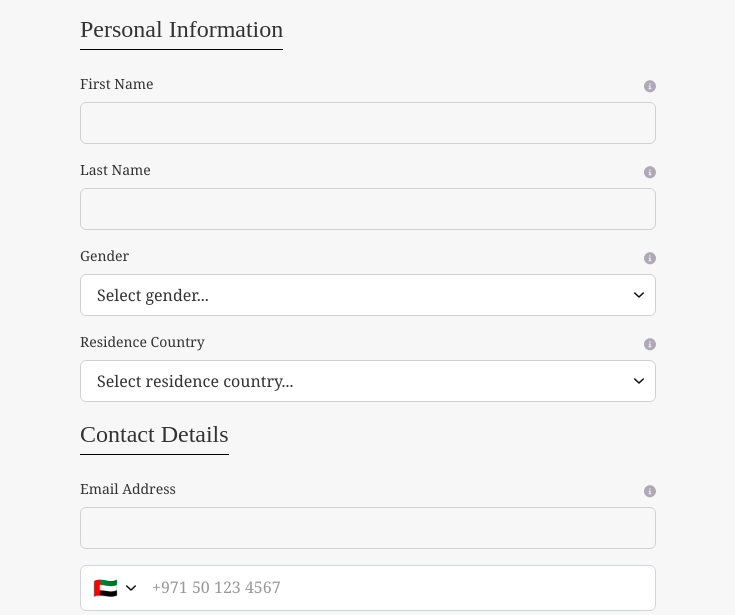
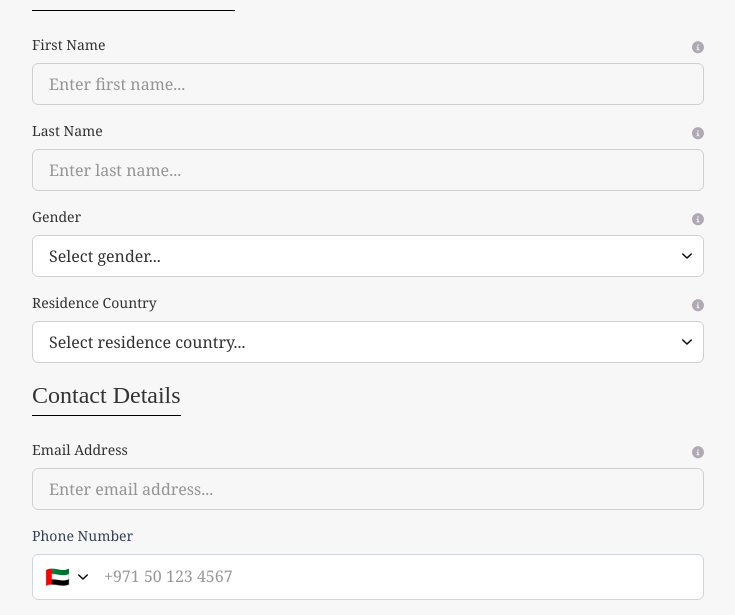
Before and after one commit to irishabhyadav90/MultiStepRegForm, a React (Vite) app: page / in a window 1280 px wide. Shown: the part 154-769 px from the top of the page, without its empty margins (272-1007 px from the left). Built offline with nearby package versions, Linux system fonts and the light colour scheme; a web font is replaced by a local one.

Commit message:
feat: Refine multiform stepper (#9)

```diff
--- a/src/App.tsx
+++ b/src/App.tsx
@@ -3,13 +3,14 @@ import reactLogo from './assets/react.svg';
 import viteLogo from '/vite.svg';
 import RegistrationForm from './components/registration/steps/PersonalInfoStep';
 import './App.css';
+import MultiStepForm from './components/registration/MultiStepForm';
 
 function App() {
 	const [count, setCount] = useState(0);
 
 	return (
 		<>
-		 <RegistrationForm />
+		 <MultiStepForm />
 		</>
 	);
 }
--- a/src/components/common/Checkbox/Checkbox.tsx
+++ b/src/components/common/Checkbox/Checkbox.tsx
@@ -5,7 +5,7 @@ import {
   checkedVisualStyles,
   uncheckedVisualStyles,
   errorVisualStyles,
-  checkmarkSvg,
+  CheckmarkSvg,
   labelTextStyles,
   errorMessageStyles,
 } from './checkboxStyles';
@@ -29,6 +29,7 @@ const Checkbox: React.FC<CheckboxProps> = ({
     ${error ? errorVisualStyles : ''}
   `;
 
+  console.log("props", props)
   return (
     <div className={`flex items-start mb-4 ${className || ''}`}>
       <div className="relative flex items-center h-5 mr-3">
@@ -46,7 +47,7 @@ const Checkbox: React.FC<CheckboxProps> = ({
             boxShadow: !props.checked && !error ? 'inset 0 0 0 1px var(--color-wynn-border)' : 'none',
           }}
         >
-          {props.checked && checkmarkSvg}
+          {CheckmarkSvg}
         </div>
       </div>
       <label htmlFor={id} className={`flex-grow ${labelTextStyles}`} style={{ color: 'var(--color-wynn-text-dark)' }}>
--- a/src/components/common/Checkbox/checkboxStyles.tsx
+++ b/src/components/common/Checkbox/checkboxStyles.tsx
@@ -8,7 +8,8 @@ export const checkedVisualStyles = 'bg-[var(--color-primary)] border-[var(--colo
 export const uncheckedVisualStyles = 'bg-white border-[var(--color-wynn-border)]';
 export const errorVisualStyles = 'border-[var(--color-wynn-error)]';
 
-export const checkmarkSvg = (
+/* Todo: Move this to svg folder */
+export const CheckmarkSvg = (
   <svg
     className="w-4 h-4 text-white"
     fill="none"
--- a/src/components/common/PhoneDropdown/PhoneDropdown.tsx
+++ b/src/components/common/PhoneDropdown/PhoneDropdown.tsx
@@ -2,7 +2,7 @@ import { useState } from "react";
 import clsx from "clsx";
 import Input from "../Input";
 import DropdownIcon from "../../svg/Dropdown";
-import { BUTTONS } from "@/constants/appTexts";
+import { FORM_LABELS } from "@/constants/appTexts";
 
 interface Country {
   name: string;
@@ -12,6 +12,13 @@ interface Country {
   format: string;
 }
 
+interface PhoneInputProps {
+  value: string;
+  onChange: (value: string) => void;
+  error?: string;
+}
+
+/* Todo: Add more countries and move this to utils */
 const countries: Country[] = [
   { name: "UAE", code: "AE", dialCode: "+971", flag: "🇦🇪", format: "50 123 4567" },
   { name: "Albania", code: "AL", dialCode: "+355", flag: "🇦🇱", format: "69 123 4567" },
@@ -21,21 +28,26 @@ const countries: Country[] = [
   { name: "Argentina", code: "AR", dialCode: "+54", flag: "🇦🇷", format: "9 11 1234 5678" },
 ];
 
-const PhoneInput = () => {
+const PhoneInput = ({ value, onChange, error }: PhoneInputProps) => {
   const [selectedCountry, setSelectedCountry] = useState<Country>(countries[0]);
   const [isOpen, setIsOpen] = useState(false);
   const [search, setSearch] = useState("");
-  const [phone, setPhone] = useState("");
+  const [phone, setPhone] = useState(value);
   const [placeholder, setPlaceholder] = useState(`${countries[0].dialCode} ${countries[0].format}`);
 
   const filteredCountries = countries.filter((country) =>
     country.name.toLowerCase().includes(search.toLowerCase())
   );
+  const handlePhoneChange = (e: React.ChangeEvent<HTMLInputElement>) => {
+    const newValue = e.target.value;
+    setPhone(newValue);
+    onChange(newValue); // This will update the form state
+  };
 
   return (
     <div className="w-full max-w-2xl mx-auto mt-4">
       <label className="block mb-2 text-sm font-medium text-gray-700 text-left">
-       {BUTTONS.PHONE}
+       {FORM_LABELS.PHONE_NUMBER}
       </label>
       <div className="flex items-center border border-gray-300 rounded-md px-3 py-2 bg-white relative">
         <div
@@ -45,12 +57,13 @@ const PhoneInput = () => {
           <span className="text-xl mr-2">{selectedCountry.flag}</span>
           <DropdownIcon/>
         </div>
+        { /* Todo: Check if we could replace this with Input component */}
         <input
           type="text"
           className="ml-2 outline-none w-full"
           placeholder={placeholder}
           value={phone}
-          onChange={(e) => setPhone(e.target.value)}
+          onChange={handlePhoneChange}
         />
 
         {isOpen && (
--- a/src/components/layout/Registration.tsx
+++ b/src/components/layout/Registration.tsx
@@ -16,8 +16,8 @@ type RegistrationLayoutProps = {
 
 const RegistrationLayout: React.FC<RegistrationLayoutProps> = ({ step, title, subtitle, showButtons = true, children, onPrev, onNext }) => {
   return (
-    <div className="min-h-screen flex flex-col items-center justify-center font-serif">
-      <div className="w-full max-w-2xl mx-auto px-4">
+    <div className="min-h-screen flex flex-col items-center justify-center font-serif w-full">
+      <div className="w-full max-w-2xl mx-auto">
         <header className="flex justify-between items-baseline mb-8">
           <div>
             <Heading level={1} className='text-left'>{title}</Heading>
--- a/src/components/registration/steps/OTPVerificationMethodStep.tsx
+++ b/src/components/registration/steps/OTPVerificationMethodStep.tsx
@@ -20,9 +20,11 @@ const OtpInputForm: React.FC<OtpInputFormProps> = ({ email, nextStep, prevStep }
 
   return (
     <RegistrationLayout
-      step="Step 2 of 3"
+      step="Step 3 of 3"
       title="Registration"
       subtitle="Please enter below information to create your account."
+      onNext={nextStep}
+      onPrev={prevStep}
     >
       <SectionHeading text="OTP Verification" className='text-left' />
       <div className="p-8 rounded-lg shadow-sm w-full text-center">
--- a/src/components/registration/steps/PersonalInfoStep.tsx
+++ b/src/components/registration/steps/PersonalInfoStep.tsx
@@ -1,4 +1,4 @@
-import { useForm } from 'react-hook-form';
+import { Controller, useForm } from 'react-hook-form';
 import { zodResolver } from '@hookform/resolvers/zod';
 
 import Input from '@components/common/Input';
@@ -9,8 +9,9 @@ import { personalInfoSchema, type PersonalInfoFormData } from '@utils/validation
 import SectionHeading from '@common/SectionHeading/SectionHeading';
 import PhoneDropdown from '@common/PhoneDropdown/PhoneDropdown';
 import { ButtonConstants } from '@common/Button/constants';
-import { BUTTONS, FORM_LABELS } from '@constants/appTexts';
+import { BUTTONS, FORM_LABELS, FORM_PLACEHOLDERS } from '@constants/appTexts';
 import RegistrationLayout from '@/components/layout/Registration';
+import Checkbox from '@/components/common/Checkbox';
 
 interface PersonalInfoStepProps {
   formData: PersonalInfoFormData;
@@ -23,8 +24,10 @@ const RegistrationForm: React.FC<PersonalInfoStepProps> = ({ formData, updateFor
     register,
     handleSubmit,
     formState: { errors },
+    control
   } = useForm<PersonalInfoFormData>({
     resolver: zodResolver(personalInfoSchema),
+    defaultValues: formData
   });
 
   const onSubmit = (data: PersonalInfoFormData) => {
@@ -40,16 +43,18 @@ const RegistrationForm: React.FC<PersonalInfoStepProps> = ({ formData, updateFor
       subtitle="Please enter below information to create your account."
       showButtons={false}
     >
-      <form className="w-full max-w-2xl p-8 rounded" onSubmit={handleSubmit(onSubmit)} noValidate>
+      <form className="w-full max-w-2xl rounded" onSubmit={handleSubmit(onSubmit)} noValidate>
         <SectionHeading text="Personal Information" className='text-left' />
         <Input
           label={FORM_LABELS.FIRST_NAME}
+          placeholder={FORM_PLACEHOLDERS.FIRST_NAME}
           {...register('firstName')}
           error={errors.firstName?.message}
           infoTooltip
         />
         <Input
           label={FORM_LABELS.LAST_NAME}
+          placeholder={FORM_PLACEHOLDERS.LAST_NAME}
           {...register('lastName')}
           error={errors.lastName?.message}
           infoTooltip
@@ -57,7 +62,7 @@ const RegistrationForm: React.FC<PersonalInfoStepProps> = ({ formData, updateFor
         <Select
           label={FORM_LABELS.GENDER}
           options={GENDER_OPTIONS}
-          placeholder="Select gender..."
+          placeholder={FORM_PLACEHOLDERS.GENDER}
           {...register('gender')}
           error={errors.gender?.message}
           infoTooltip
@@ -65,7 +70,7 @@ const RegistrationForm: React.FC<PersonalInfoStepProps> = ({ formData, updateFor
         <Select
           label={FORM_LABELS.RESIDENCE_COUNTRY}
           options={RESIDENCE_COUNTRY_OPTIONS}
-          placeholder="Select residence country..."
+          placeholder={FORM_PLACEHOLDERS.RESIDENCE_COUNTRY}
           {...register('residenceCountry')}
           error={errors.residenceCountry?.message}
           infoTooltip
@@ -73,12 +78,45 @@ const RegistrationForm: React.FC<PersonalInfoStepProps> = ({ formData, updateFor
         <SectionHeading text="Contact Details" className='text-left' />
         <Input
           label={FORM_LABELS.EMAIL}
+          placeholder={FORM_PLACEHOLDERS.EMAIL}
           {...register('email')}
           error={errors.email?.message}
           infoTooltip
         />
-        <PhoneDropdown />
-        <Button type="submit" variant={ButtonConstants.Variants.PRIMARY} size={ButtonConstants.Sizes.SMALL} className='float-left mt-6'>{BUTTONS.NEXT}</Button>
+        <Controller
+          name="phoneNumber"
+          control={control}
+          render={({ field: { onChange, value } }) => (
+            <PhoneDropdown
+              value={value}
+              onChange={onChange}
+              error={errors.phoneNumber?.message}
+            />
+          )}
+        />
+        <div className="mt-8">
+          <Checkbox
+            id="agreedToTerms"
+            label={FORM_LABELS.ACCEPT_TERMS}
+            {...register('agreedToTerms')}
+            error={errors.agreedToTerms?.message}
+            checked={formData.agreedToTerms}
+            onChange={(e) => {
+              console.log(e.target.checked)
+              updateFormData({
+                ...formData,
+                agreedToTerms: e.target.checked
+              });
+            }}
+          />
+        </div>
+        <Button
+          type="submit"
+          variant={ButtonConstants.Variants.PRIMARY}
+          size={ButtonConstants.Sizes.SMALL}
+          className='float-left mt-6'>
+          {BUTTONS.NEXT}
+        </Button>
       </form>
     </RegistrationLayout>
   );
--- a/src/constants/appTexts.ts
+++ b/src/constants/appTexts.ts
@@ -15,7 +15,16 @@ export const FORM_LABELS = {
   RESIDENCE_COUNTRY: 'Residence Country',
   EMAIL: 'Email Address',
   PHONE_NUMBER: 'Phone Number',
-  ACCEPT_TERMS: 'I agree to the Terms and Conditions'
+  ACCEPT_TERMS: 'I agree to the terms and conditions and privacy policy.'
+};
+
+export const FORM_PLACEHOLDERS = {
+  FIRST_NAME: 'Enter first name...',
+  LAST_NAME: 'Enter last name...',
+  GENDER: 'Select gender...',
+  RESIDENCE_COUNTRY: 'Select residence country...',
+  EMAIL: 'Enter email address...',
+  PHONE_NUMBER: 'Enter phone number...'
 };
 
 // Validation messages
--- a/src/utils/validationSchemas.ts
+++ b/src/utils/validationSchemas.ts
@@ -12,8 +12,7 @@ export const personalInfoSchema = z.object({
   phoneNumber: z.string().min(1, { message: 'Phone Number is required.' }),
   agreedToTerms: z.boolean().refine(val => val === true, {
     message: 'You must agree to the terms and conditions.'
-  }),
-  phoneCode: z.string().min(1, { message: 'Phone Code is required.' }),
+  })
 });
 
 /**
```
Also changed, not shown: src/components/registration/MultiStepForm.tsx (+9 -11 lines), src/components/registration/steps/OTPInputStep.tsx (+4 -9 lines), src/styles/index.css (deleted).
